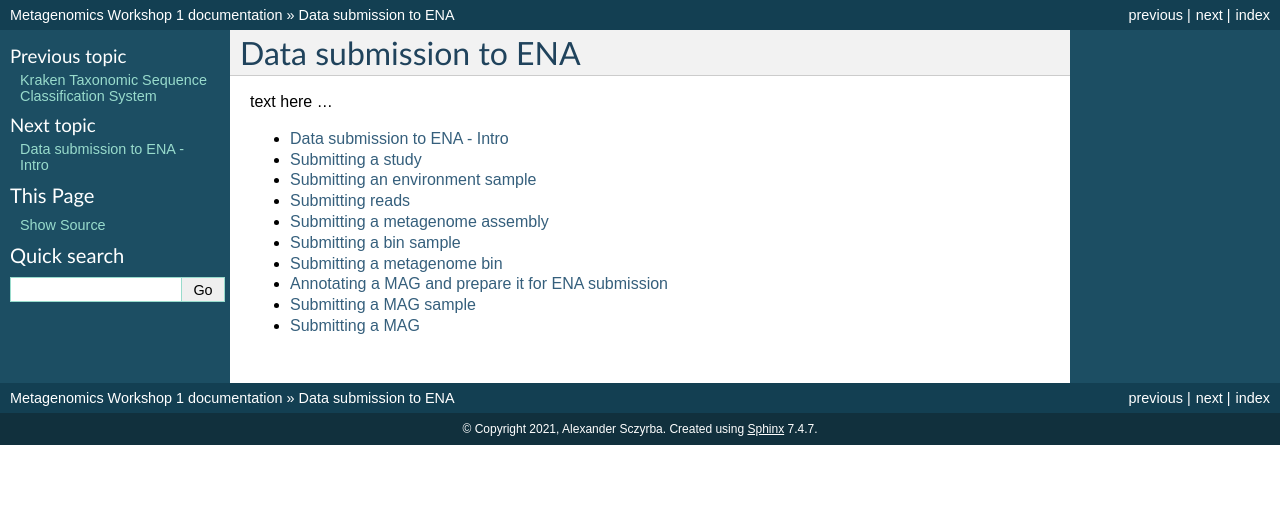
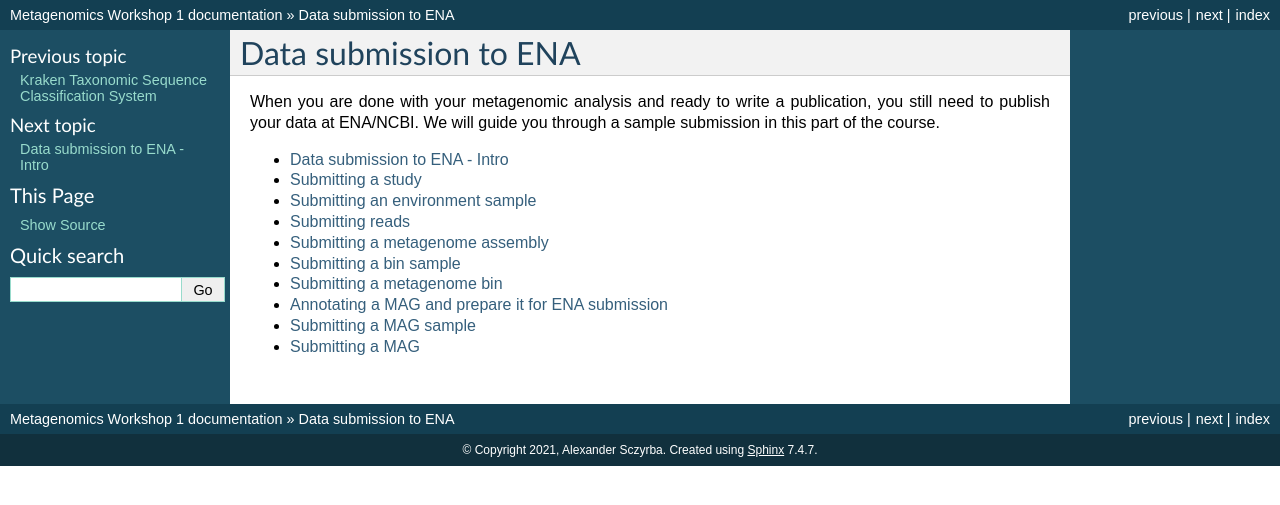
Before and after one commit to metagenomics/metagenomics-workshop, a Sphinx documentation site: the page built from docs/data_submission/index.rst, in a window 1280 px wide. Shown: the top 505 px of the page. Built offline with Sphinx 7.4.7, drawn with Linux system fonts in a browser that asks for light colours.

Commit message:
Update index.rst

```diff
--- a/docs/data_submission/index.rst
+++ b/docs/data_submission/index.rst
@@ -2,7 +2,7 @@
 Data submission to ENA
 ***************
 
-text here ...
+When you are done with your metagenomic analysis and ready to write a publication, you still need to publish your data at ENA/NCBI. We will guide you through a sample submission in this part of the course.
 
 .. toctree::
    :maxdepth: 1
```
